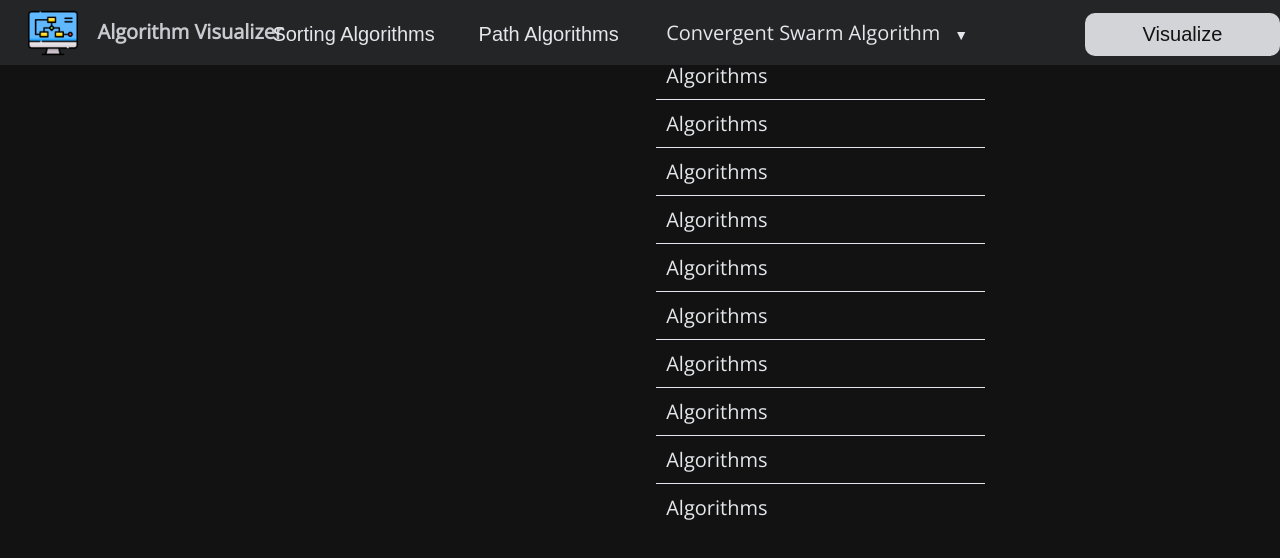
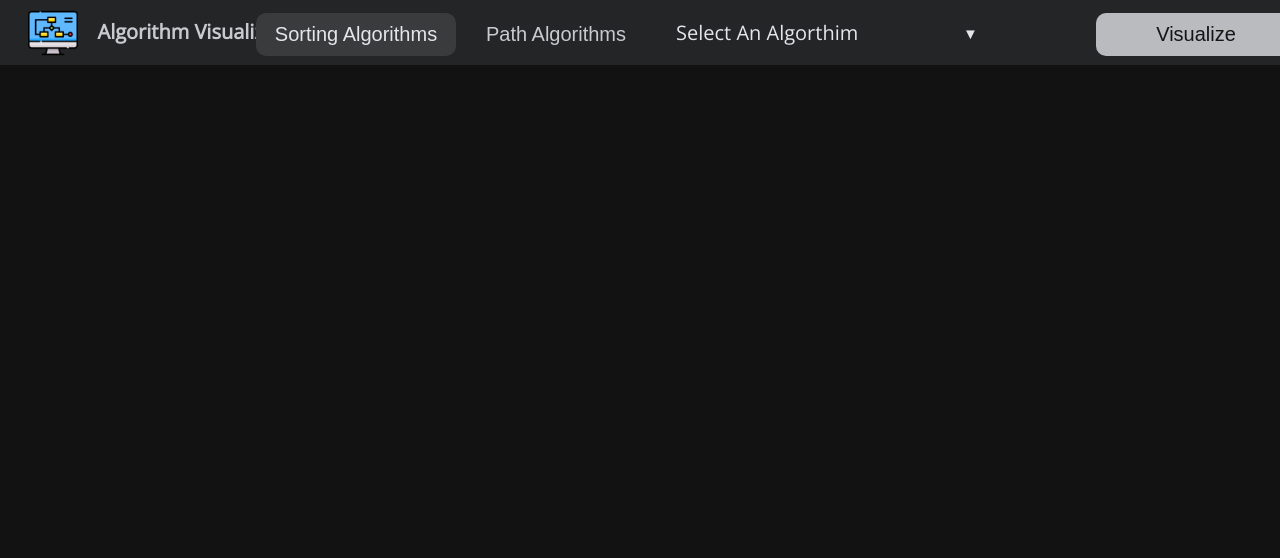
Before and after one commit to saianirudh1/algorithm-visualizer, a React (Create React App) app: page / in a window 1280 px wide. Shown: the top 558 px of the page. Built offline with nearby package versions, Linux system fonts and the light colour scheme.

Commit message:
header states

```diff
--- a/package.json
+++ b/package.json
@@ -3,11 +3,13 @@
   "version": "0.1.0",
   "private": true,
   "dependencies": {
+    "@reduxjs/toolkit": "^1.6.1",
     "@testing-library/jest-dom": "^5.14.1",
     "@testing-library/react": "^11.2.7",
     "@testing-library/user-event": "^12.8.3",
     "react": "^17.0.2",
     "react-dom": "^17.0.2",
+    "react-redux": "^7.2.4",
     "react-scripts": "4.0.3",
     "web-vitals": "^1.1.2"
   },
--- a/src/components/header/NavBar.jsx
+++ b/src/components/header/NavBar.jsx
@@ -1,31 +1,42 @@
+import { useDispatch, useSelector } from 'react-redux';
+
 import classes from './NavBar.module.css';
+import NavList from './NavList';
+
+import { typeActions } from '../../store/type';
+import { algorithmActions } from '../../store/algorithm';
 
 function NavBar() {
+  const dispatch = useDispatch();
+  const type = useSelector((state) => state.type.algoType);
+
+  const sortButtonHandler = function () {
+    dispatch(typeActions.setType('sort'));
+    dispatch(algorithmActions.resetAlgorithm());
+  };
+
+  const pathButtonHandler = function () {
+    dispatch(typeActions.setType('path'));
+    dispatch(algorithmActions.resetAlgorithm());
+  };
+
   return (
     <nav>
       <ul className={classes.navlist}>
-        <button>Sorting Algorithms</button>
-        <button>Path Algorithms</button>
-        <ul className={classes.dropdown}>
-          <label className={classes['dropdown--btn']}>
-            {`Convergent Swarm Algorithm`}
-            <span className={classes.arrow}>{'\u25BC'}</span>
-          </label>
-          <li className={classes['dropdown--item']}>Algorithms</li>
-          <li className={classes['dropdown--item']}>Algorithms</li>
-          <li className={classes['dropdown--item']}>Algorithms</li>
-          <li className={classes['dropdown--item']}>Algorithms</li>
-          <li className={classes['dropdown--item']}>Algorithms</li>
-          <li className={classes['dropdown--item']}>Algorithms</li>
-          <li className={classes['dropdown--item']}>Algorithms</li>
-          <li className={classes['dropdown--item']}>Algorithms</li>
-          <li className={classes['dropdown--item']}>Algorithms</li>
-          <li
-            className={`${classes['dropdown--item']} ${classes['last--item']}`}
-          >
-            Algorithms
-          </li>
-        </ul>
+        <button
+          className={type === 'sort' ? classes['btn--selected'] : ''}
+          onClick={sortButtonHandler}
+        >
+          Sorting Algorithms
+        </button>
+
+        <button
+          className={type === 'path' ? classes['btn--selected'] : ''}
+          onClick={pathButtonHandler}
+        >
+          Path Algorithms
+        </button>
+        <NavList type={type} />
         <button className={classes['btn--primary']}>Visualize</button>
       </ul>
     </nav>
--- a/src/components/header/NavBar.module.css
+++ b/src/components/header/NavBar.module.css
@@ -4,14 +4,16 @@ button {
   font-size: 2em;
   padding: 1rem;
   border: none;
-  width: 10em;
+  opacity: 86%;
+  min-width: 10em;
   color: var(--main-font-color);
   cursor: pointer;
 }
 
-button:focus {
+button:focus,
+button:hover {
   outline: none;
-  background: var(--hover-color);
+  opacity: 100%;
 }
 
 .navlist {
@@ -23,60 +25,17 @@ button:focus {
 }
 
 .btn--primary {
-  background: #d3d4d8;
+  background-color: #d3d4d8;
   color: var(--dark-background);
   margin-left: 5em;
 }
 
 .btn--primary:focus,
 .btn--primary:hover {
-  background: #e4e6eb;
+  background-color: #e4e6eb;
 }
 
 .btn--selected {
-  background: var(--hover-color);
+  background-color: var(--hover-color);
+  opacity: 100%;
 }
-
-.dropdown {
-  width: 33%;
-  list-style: none;
-  border-radius: 1rem;
-  position: relative;
-  display: flex;
-  margin-left: 1em;
-  align-items: flex-start;
-  flex-direction: column;
-  height: auto;
-}
-
-.dropdown:hover {
-  background: var(--hover-color);
-  cursor: pointer;
-}
-
-.dropdown--btn {
-  margin: 0.3em 0.5em;
-  font-size: 2em;
-  cursor: pointer;
-}
-
-.arrow {
-  font-size: 0.7em;
-  margin-left: 1em;
-}
-
-.dropdown--item {
-  font-size: 2em;
-  padding: 0.5em;
-  border-bottom-style: solid;
-  border-width: 1px;
-  width: 100%;
-}
-
-.dropdown--item:hover {
-  background-color: var(--secondary-background);
-}
-
-.dropdown--item.last--item {
-  border-bottom: none;
-}
--- /dev/null
+++ b/src/components/header/NavList.jsx
@@ -0,0 +1,68 @@
+import { useState } from 'react';
+import { useDispatch, useSelector } from 'react-redux';
+
+import { algorithmActions } from '../../store/algorithm';
+
+import classes from './NavList.module.css';
+
+const sortingAlgorithms = [{ id: 's1', name: 'Bubble Sort' }];
+
+const pathAlgorithms = [{ id: 'p1', name: 'Depth First Search' }];
+
+function NavList(props) {
+  const type = props.type;
+  const itemList = type === 'sort' ? sortingAlgorithms : pathAlgorithms;
+
+  const [showDropDown, setShowDropDown] = useState(false);
+  const algorithmName = useSelector((state) => state.algorithm.name);
+  const dispatch = useDispatch();
+
+  const showList = function () {
+    setShowDropDown(true);
+  };
+
+  const hideList = function () {
+    setShowDropDown(false);
+  };
+
+  const algorithmSelector = function (e) {
+    dispatch(
+      algorithmActions.setAlgorithm({
+        id: e.target.id,
+        name: e.target.textContent,
+      })
+    );
+  };
+
+  const algorithms = itemList.map((item, index) => {
+    let styles =
+      itemList.length - 1 === index
+        ? `${classes['dropdown--item']}  ${classes['last--item']}`
+        : classes['dropdown--item'];
+
+    return (
+      <li
+        key={item.id}
+        id={item.id}
+        className={styles}
+        onClick={algorithmSelector}
+      >
+        {item.name}
+      </li>
+    );
+  });
+
+  return (
+    <ul
+      className={classes.dropdown}
+      onMouseEnter={showList}
+      onMouseLeave={hideList}
+    >
+      <label className={classes['dropdown--btn']}>{algorithmName}</label>
+      <span className={classes.arrow}>{'\u25BC'}</span>
+      {showDropDown && algorithms}
+    </ul>
+  );
+}
+
+export default NavList;
--- /dev/null
+++ b/src/components/header/NavList.module.css
@@ -0,0 +1,45 @@
+.dropdown {
+  min-width: 33rem;
+  list-style: none;
+  border-radius: 1rem;
+  position: relative;
+  display: flex;
+  margin-left: 1em;
+  align-items: flex-start;
+  flex-direction: column;
+  height: auto;
+}
+
+.dropdown:hover {
+  background-color: var(--hover-color);
+  cursor: pointer;
+}
+
+.dropdown--btn {
+  margin: 0.3em 0.5em;
+  font-size: 2em;
+  cursor: pointer;
+}
+
+.arrow {
+  position: absolute;
+  top: 0.7em;
+  left: 90%;
+  font-size: 1.5em;
+}
+
+.dropdown--item {
+  font-size: 2em;
+  padding: 0.5em;
+  border-bottom-style: solid;
+  border-width: 1px;
+  width: 100%;
+}
+
+.dropdown--item:hover {
+  background-color: var(--secondary-background);
+}
+
+.dropdown--item.last--item {
+  border-bottom: none;
+}
--- a/src/index.js
+++ b/src/index.js
@@ -1,11 +1,17 @@
 import React from 'react';
 import ReactDOM from 'react-dom';
+
+import { Provider } from 'react-redux';
+
 import './index.css';
 import App from './App';
+import store from './store/index';
 
 ReactDOM.render(
   <React.StrictMode>
-    <App />
+    <Provider store={store}>
+      <App />
+    </Provider>
   </React.StrictMode>,
   document.getElementById('root')
 );
--- /dev/null
+++ b/src/store/algorithm.js
@@ -0,0 +1,21 @@
+import { createSlice } from '@reduxjs/toolkit';
+
+const initialState = { id: '0', name: 'Select An Algorthim' };
+const algorithmSlice = createSlice({
+  name: 'algorithm',
+  initialState,
+  reducers: {
+    setAlgorithm(state, action) {
+      state.name = action.payload.name;
+      state.id = action.payload.id;
+    },
+
+    resetAlgorithm(state) {
+      state.name = initialState.name;
+      state.id = initialState.id;
+    },
+  },
+});
+
+export const algorithmActions = algorithmSlice.actions;
+export default algorithmSlice.reducer;
--- /dev/null
+++ b/src/store/index.js
@@ -0,0 +1,9 @@
+import { configureStore } from '@reduxjs/toolkit';
+import typeReducer from './type';
+import algorithmReducer from './algorithm';
+
+const store = configureStore({
+  reducer: { type: typeReducer, algorithm: algorithmReducer },
+});
+
+export default store;
--- /dev/null
+++ b/src/store/type.js
@@ -0,0 +1,16 @@
+import { createSlice } from '@reduxjs/toolkit';
+
+const initialState = { algoType: 'sort' };
+const typeSlice = createSlice({
+  name: 'type',
+  initialState,
+  reducers: {
+    setType(state, action) {
+      state.algoType = action.payload;
+    },
+  },
+});
+
+export const typeActions = typeSlice.actions;
+
+export default typeSlice.reducer;
```
Also changed, not shown: public/manifest.json, 2 other files (tests, documents, lock files or other folders).
